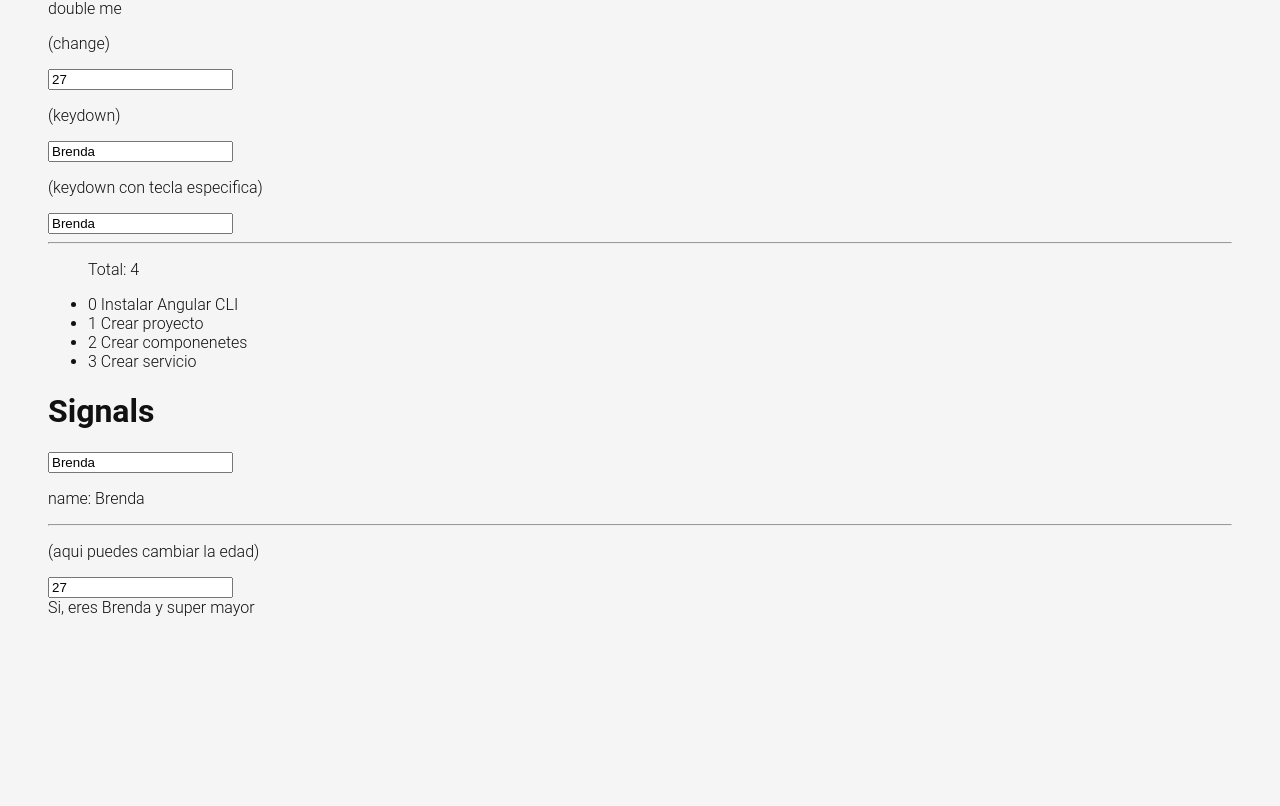
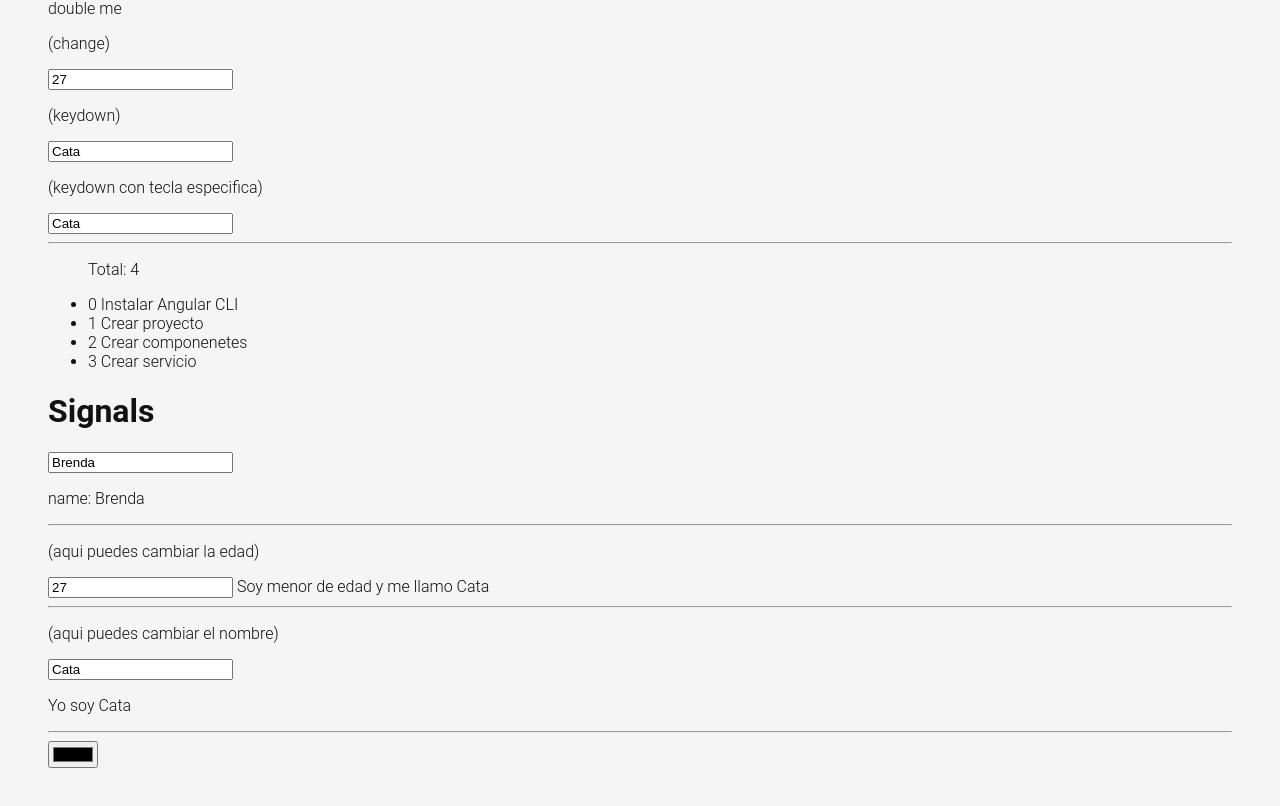
Before and after one commit to brendasutara/app-angular, an Angular app: page /labs in a window 1280 px wide. Shown: the part 754-1560 px from the top of the page. Before the commit the page ends 1419 px from the top, so only its background shows below. Built offline with nearby package versions, Linux system fonts and the light colour scheme.

Commit message:
ngSwitch

```diff
--- a/src/app/pages/labs/labs.component.html
+++ b/src/app/pages/labs/labs.component.html
@@ -69,4 +69,22 @@
   <ng-template #elseBlock>
     Soy menor de edad y me llamo Cata
   </ng-template>
+
+  <hr>
+  <!-- metodo para cambiar el nombre -->
+  <p>(aqui puedes cambiar el nombre)</p>
+  <input type="text" [value]="person().name" (change)="changeName($event)">
+  <!-- En casos cuando tenemos muchos ngIf, es mejor usar un ngSwitch y se lee mejor -->
+  <div [ngSwitch]="person().name">
+    <p *ngSwitchCase="'Brenda'">Yo soy Brenda</p>
+    <p *ngSwitchCase="'Marta'">Yo soy Marta</p>
+    <p *ngSwitchCase="'Cata'">Yo soy Cata</p>
+    <p *ngSwitchCase="'Eli'">Yo soy Eli</p>
+    <p *ngSwitchCase="'German'">Yo soy German</p>
+    <!-- Cuando no cumple con ningun caso, usamos una por default -->
+    <p *ngSwitchDefault>Yo soy nadie muajajaj</p>
+  </div>
+
+  <hr>
+  <input type="color" name="" id="">
 </div>
--- a/src/app/pages/labs/labs.component.ts
+++ b/src/app/pages/labs/labs.component.ts
@@ -1,11 +1,11 @@
-import { Component } from '@angular/core';
+import { Component, signal } from '@angular/core';
 import { CommonModule } from '@angular/common';
-import { signal } from '@angular/core';
+import { ReactiveFormsModule } from '@angular/forms';
 
 @Component({
   selector: 'app-labs',
   standalone: true,
-  imports: [CommonModule],
+  imports: [CommonModule, ReactiveFormsModule],
   templateUrl: './labs.component.html',
   styleUrl: './labs.component.css'
 })
@@ -25,7 +25,7 @@ export class LabsComponent {
   img = 'https://cdn.pixabay.com/photo/2021/10/05/17/24/owl-figurine-6683338_640.jpg';
 
   person = signal({
-    name: 'Brenda',
+    name: 'Cata',
     age: 27,
     avatar: 'https://cdn.pixabay.com/photo/2018/02/21/08/40/woman-3169726_1280.jpg'
   });
@@ -56,4 +56,15 @@ export class LabsComponent {
       }
     });
   }
+
+  changeName(event: Event) {
+    const input = event.target as HTMLInputElement;
+    const newValue = input.value;
+    this.person.update(prevState => {
+      return {
+        ...prevState,
+        name: newValue
+      }
+    });
+  }
 }
```
